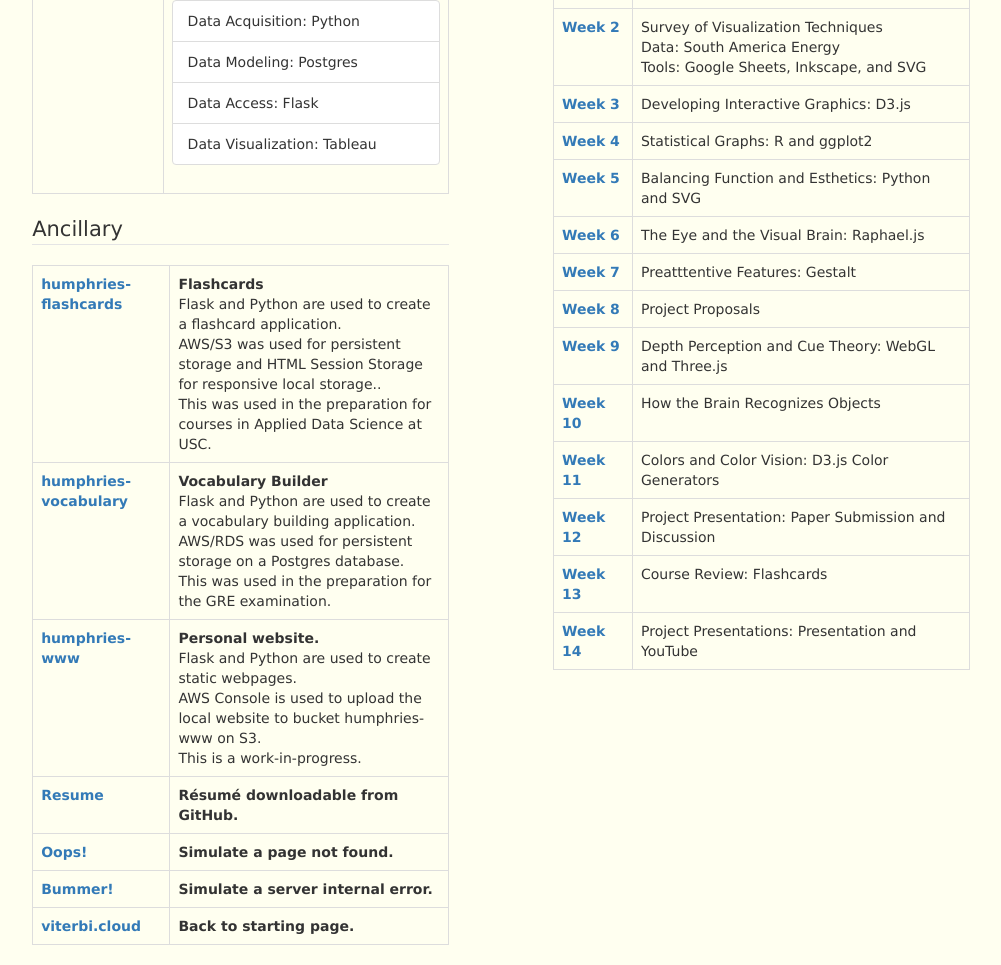
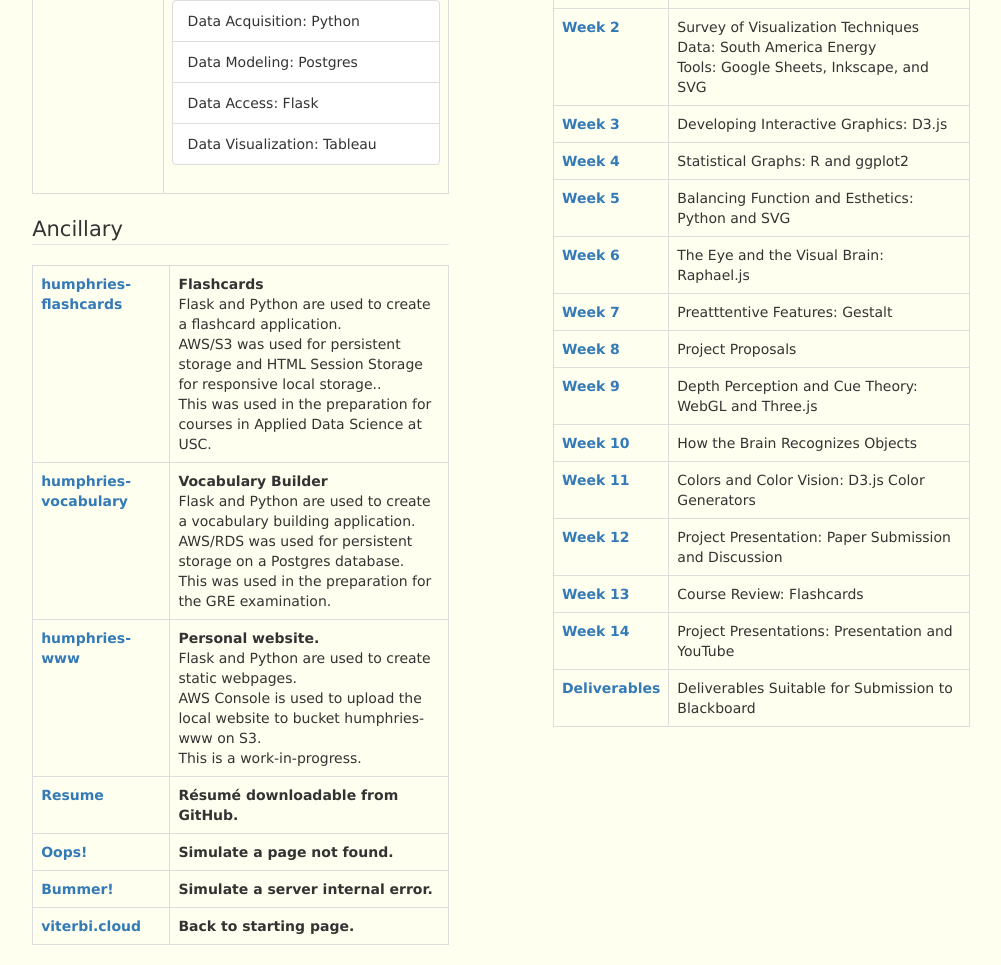
Before and after one commit to phumphri/humphries-portfolio, a Flask app: page / in a window 1280 px wide. Shown: the part 301-1266 px from the top of the page, without its empty margins (87-1088 px from the left). Run offline with Flask 2, Linux system fonts and the light colour scheme; parts of the project's set-up code (start-up, migrations or seed data) failed here and were passed over; some libraries are stand-ins or nearby versions.

Commit message:
Added link to Deliverables Suitable for Blackboard.

```diff
--- a/static/js/app.js
+++ b/static/js/app.js
@@ -1,4 +1,3 @@
-// Load required libraries.
 const http = require('http')
 const fs = require('fs')
 const path = require("path")
--- a/templates/index.html
+++ b/templates/index.html
@@ -177,6 +177,10 @@ Humphries Portfolio
                             <td><a href="/not_implemented" target="_blank"><b>Week 14</b></a></td>
                             <td>Project Presentations: Presentation and YouTube</td>
                         </tr>
+                        <tr>
+                            <td><a href="https://humphries-inf554.herokuapp.com/" target="_blank"><b>Deliverables</b></a></td>
+                            <td>Deliverables Suitable for Submission to Blackboard</td>
+                        </tr>
                     </tbody>
                 </table>
             </fieldset>
```
